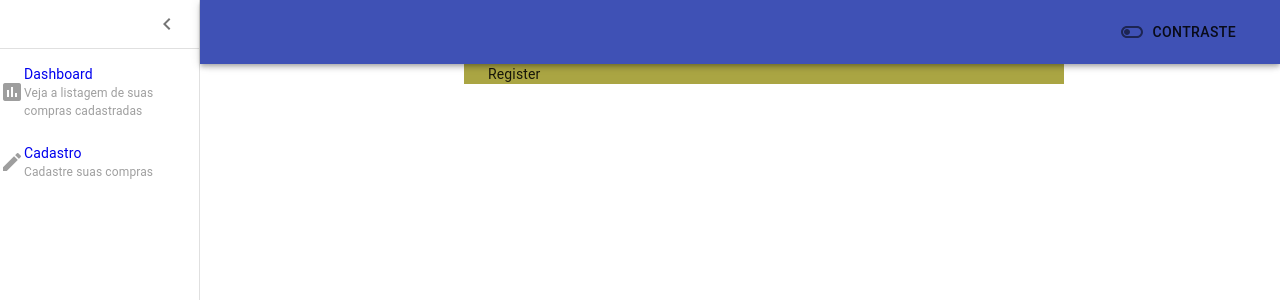
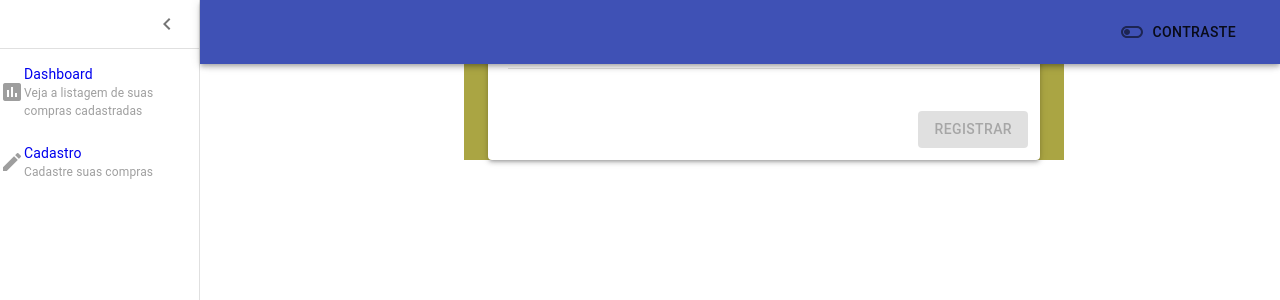
Before and after one commit to LeonardoBurrone/cashback-boticario, a React (Create React App) app: page /register in a window 1280 px wide. Shown: the top 300 px of the page. Built offline with nearby package versions, Linux system fonts and the light colour scheme.

Commit message:
Create base screen

```diff
--- /dev/null
+++ b/src/Components/Footer/index.tsx
@@ -0,0 +1,34 @@
+import { Button, Grid } from '@material-ui/core';
+import React from 'react';
+
+import { CBContainer, CBGrid, CBLink } from './styles';
+
+type Props = {
+  buttonDisabled: boolean;
+  onClick: () => void;
+  primaryButtonText: string;
+  route?: string;
+  secondaryButton?: boolean;
+  secondaryButtonText?: string;
+};
+
+const Footer: React.FunctionComponent<Props> = (props: Props) => {
+  return (
+    <CBContainer>
+      <CBGrid>
+        <Grid container alignItems={'center'} justify={'flex-end'} spacing={3}>
+          {props.secondaryButton && (
+            <CBLink to={props?.route ?? '/'}>
+              <Button variant={'text'}>{props.secondaryButtonText}</Button>
+            </CBLink>
+          )}
+          <Button onClick={props.onClick} variant={'contained'} disabled={props.buttonDisabled}>
+            {props.primaryButtonText}
+          </Button>
+        </Grid>
+      </CBGrid>
+    </CBContainer>
+  );
+};
+
+export default Footer;
--- /dev/null
+++ b/src/Components/Footer/styles.tsx
@@ -0,0 +1,26 @@
+import { Link } from 'react-router-dom';
+import styled from 'styled-components';
+
+const CBContainer = styled('div')`
+  && {
+    display: flex;
+    flex-direction: column;
+    margin: 30px -20px -20px -20px;
+  }
+`;
+
+const CBGrid = styled('div')`
+  && {
+    display: flex;
+    justify-content: flex-end;
+    padding: 24px 24px;
+  }
+`;
+
+const CBLink = styled(Link)`
+  && {
+    text-decoration: none;
+  }
+`;
+
+export { CBContainer, CBGrid, CBLink };
--- /dev/null
+++ b/src/Pages/Register/Information/index.tsx
@@ -0,0 +1,55 @@
+import { Grid } from '@material-ui/core';
+import React, { useState } from 'react';
+
+import { CBTextField } from './styles';
+
+import ToggleVisibility from '../../../Components/ToggleVisibility';
+
+type Props = {
+  changeValue: (type: 'username' | 'password', value: string) => void;
+  password: string;
+  passwordError: string;
+  username: string;
+  usernameError: string;
+};
+
+const Information: React.FunctionComponent<Props> = (props: Props) => {
+  const [showPassword, setShowPassword] = useState<boolean>(true);
+
+  const changeValue = (type: 'username' | 'password') => (event: React.ChangeEvent<HTMLInputElement>) => {
+    props.changeValue(type, event.target.value);
+  };
+
+  return (
+    <Grid container spacing={1}>
+      <Grid item xs={12}>
+        <CBTextField
+          autoFocus
+          value={props.username}
+          onChange={changeValue('username')}
+          label="Usuário"
+          id="username"
+          margin="normal"
+          helperText={props.usernameError || 'Insira o usuário'}
+          error={props.usernameError.length > 0}
+        />
+      </Grid>
+      <Grid item xs={12}>
+        <CBTextField
+          label="Senha"
+          id="password"
+          onChange={changeValue('password')}
+          margin="normal"
+          type={showPassword ? 'password' : 'text'}
+          helperText={props.passwordError || 'Insira a senha'}
+          error={props.passwordError.length > 0}
+          InputProps={{
+            endAdornment: <ToggleVisibility show={showPassword} toggle={() => setShowPassword(!showPassword)} />
+          }}
+        />
+      </Grid>
+    </Grid>
+  );
+};
+
+export default Information;
--- /dev/null
+++ b/src/Pages/Register/Information/styles.tsx
@@ -0,0 +1,10 @@
+import { TextField } from '@material-ui/core';
+import styled from 'styled-components';
+
+const CBTextField = styled(TextField)`
+  && {
+    min-width: 100%;
+  }
+`;
+
+export { CBTextField };
--- a/src/Pages/Register/index.tsx
+++ b/src/Pages/Register/index.tsx
@@ -1,17 +1,39 @@
+import { Divider } from '@material-ui/core';
 import { useTheme } from '@material-ui/core/styles';
-import React from 'react';
+import React, { useState } from 'react';
 
-import { CBContainer } from './styles';
+import Information from './Information';
+import { CBContainer, CBContent } from './styles';
 
-import { CBToolbar } from '../../Styles/Common';
+import Footer from '../../Components/Footer';
 
 const Register: React.FunctionComponent = () => {
+  const [code, setCode] = useState<string>('');
+  const [codeError, setCodeError] = useState<string>('');
+  const [date, setDate] = useState<string>('');
+  const [dateError, setDateError] = useState<string>('');
+  const [price, setPrice] = useState<string>('');
+  const [priceError, setPriceError] = useState<string>('');
   const theme = useTheme();
+
+  const registerPurchase = () => {
+    // TODO
+  };
 
   return (
     <CBContainer maxWidth="sm">
-      <CBToolbar theme={theme} />
-      <div>Register</div>
+      <CBContent elevation={3}>
+        <p>Logo</p>
+        <Divider />
+        {/* <Information
+          changeValue={changeValue}
+          password={password}
+          passwordError={passwordError}
+          username={username}
+          usernameError={usernameError}
+        /> */}
+        <Footer buttonDisabled={!code || !date || !price} onClick={registerPurchase} primaryButtonText={'Registrar'} />
+      </CBContent>
     </CBContainer>
   );
 };
--- a/src/Pages/Register/styles.tsx
+++ b/src/Pages/Register/styles.tsx
@@ -1,4 +1,4 @@
-import { Container } from '@material-ui/core';
+import { Container, Paper } from '@material-ui/core';
 import styled from 'styled-components';
 
 const CBContainer = styled(Container)`
@@ -9,4 +9,16 @@ const CBContainer = styled(Container)`
   }
 `;
 
-export { CBContainer };
+const CBContent = styled(Paper)`
+  && {
+    padding: 20px;
+    &.center {
+      display: flex;
+      flex-direction: column;
+      justify-content: center;
+      align-items: center;
+    }
+  }
+`;
+
+export { CBContainer, CBContent };
```
